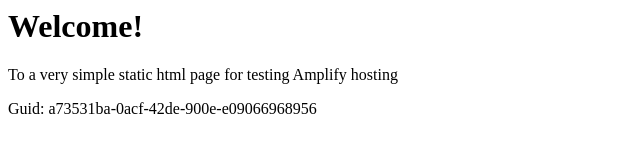
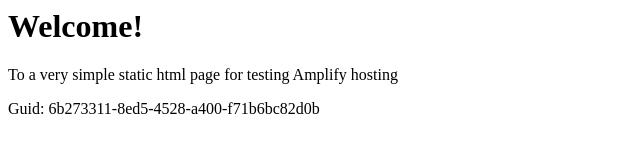
Before and after one commit to aws-aemilia-sin/Github-PR-Commit-Integration-Test-DoNotTouch-Gith-BKMSSQOA-v1-preprod-ap-southeast-1, a website: page src/index.html in a window 1280 px wide. Shown: the full height of the page, 0-640 px from the left. Drawn offline with Linux system fonts and the light colour scheme.

Commit message:
commit from integ tests

```diff
--- a/src/index.html
+++ b/src/index.html
@@ -12,6 +12,6 @@
 <body>
     <h1>Welcome!</h1>
     <p>To a very simple static html page for testing Amplify hosting</p>
-    <p>Guid: a73531ba-0acf-42de-900e-e09066968956</p></body>
+    <p>Guid: 6b273311-8ed5-4528-a400-f71b6bc82d0b</p></body>
 
 </html>
```
